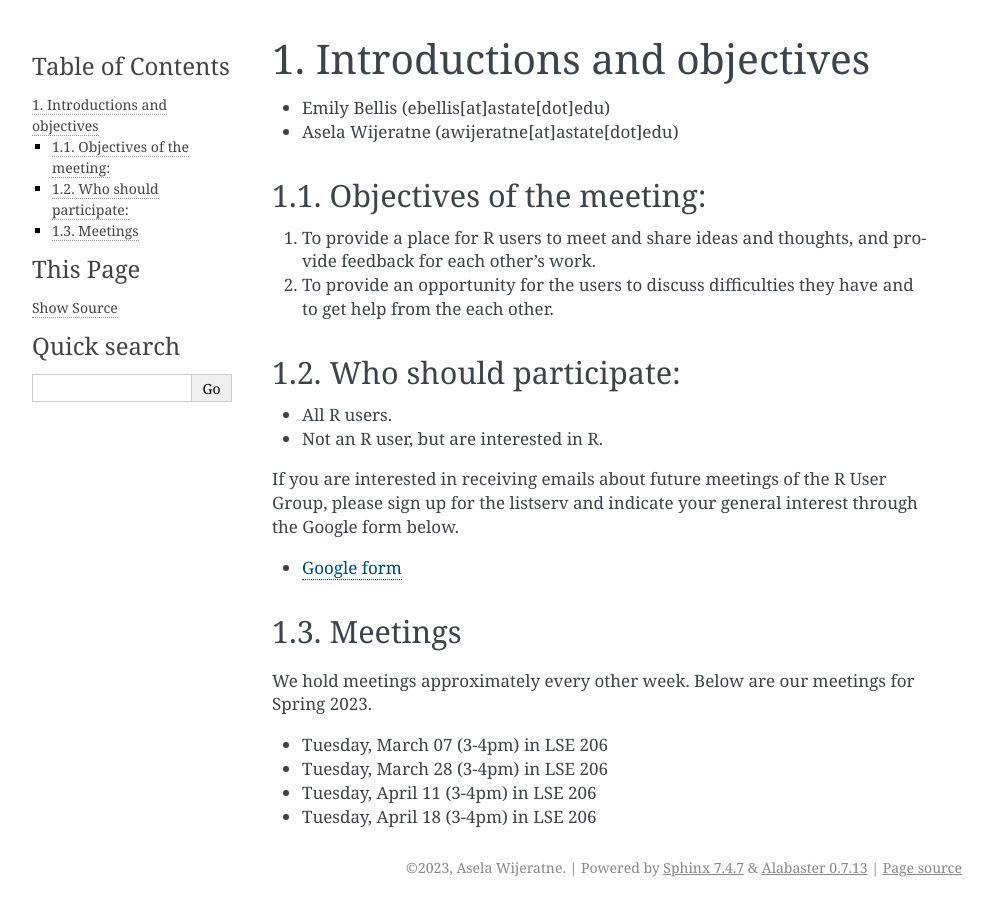
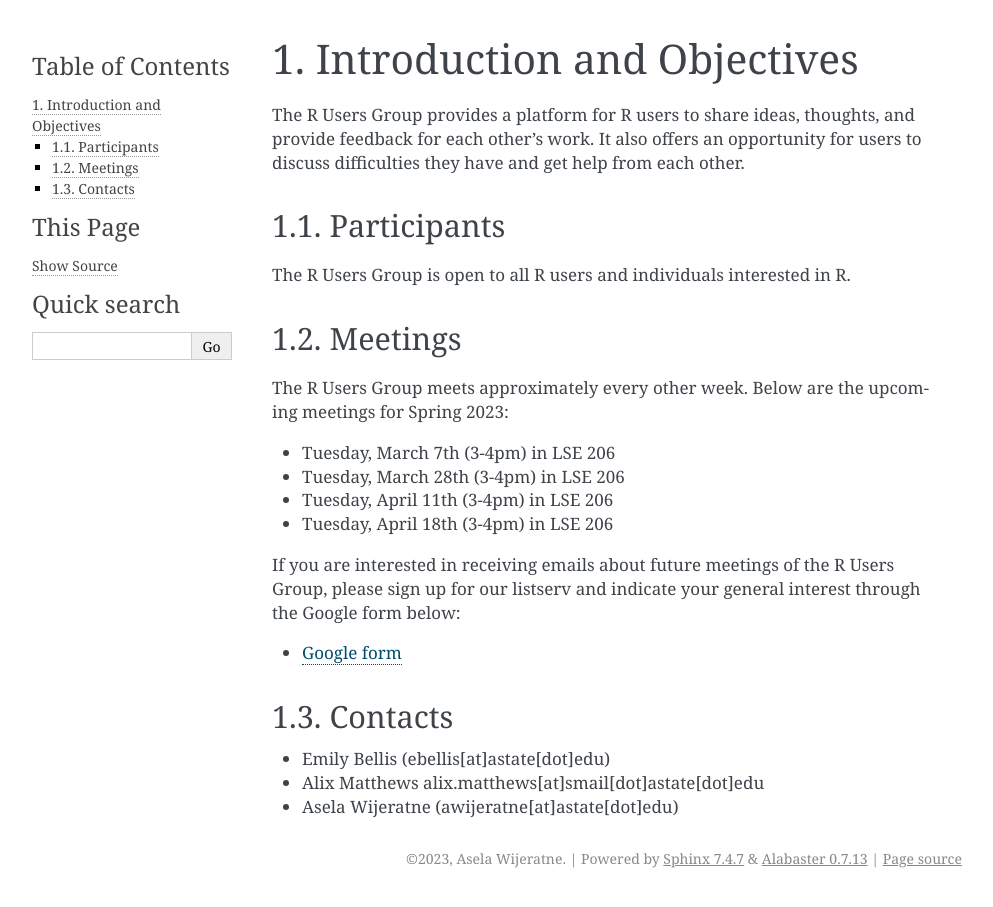
Before and after one commit to ajwije/Astate_Ruser_group, a Sphinx documentation site: the page built from source/Introduction.rst, in a window 1280 px wide. Shown: the whole page, without its empty margins (148-1141 px from the left). Built offline with Sphinx 7.4.7, drawn with Linux system fonts in a browser that asks for light colours; pages that are not in the unit, such as notebooks, are missing from menus.

Commit message:
changed intro format

```diff
--- a/source/Introduction.rst
+++ b/source/Introduction.rst
@@ -1,47 +1,41 @@
-.. module:: R users group
-   :synopsis: Introductions and objectives
-.. moduleauthor:: Asela Wijeratne<awijeratne@astate.edu> and Alix Matthews<alix.matthews@smail.astate.edu>
-
-.. index::
+.. module:: R Users Group
+   :synopsis: Introduction and Objectives
+   :author: Asela Wijeratne <awijeratne@astate.edu>, Alix Matthews <alix.matthews@smail.astate.edu>
 
 .. highlight:: rest
 
+Introduction and Objectives
+===========================
 
-*****************************
-Introductions and objectives
-*****************************
+The R Users Group provides a platform for R users to share ideas, thoughts, and provide feedback for each other's work. It also offers an opportunity for users to discuss difficulties they have and get help from each other.
+
+Participants
+-------------
+
+The R Users Group is open to all R users and individuals interested in R.
+
+Meetings
+--------
+
+The R Users Group meets approximately every other week. Below are the upcoming meetings for Spring 2023:
+
+* Tuesday, March 7th (3-4pm) in LSE 206
+* Tuesday, March 28th (3-4pm) in LSE 206
+* Tuesday, April 11th (3-4pm) in LSE 206
+* Tuesday, April 18th (3-4pm) in LSE 206
+
+If you are interested in receiving emails about future meetings of the R Users Group, please sign up for our listserv and indicate your general interest through the Google form below:
+
+* `Google form <https://forms.gle/BRUxcq5FkMh7rTsU8>`_
 
 
 
+
+Contacts
+-------------
+
 * Emily Bellis (ebellis[at]astate[dot]edu)
 
+* Alix Matthews alix.matthews[at]smail[dot]astate[dot]edu
+
 * Asela Wijeratne (awijeratne[at]astate[dot]edu)
-
-
-Objectives of the meeting:
----------------------------------------------------------------
-1.     To provide a place for R users to meet and share ideas and thoughts, and provide feedback for each other's work.
-
-2.     To provide an opportunity for the users to discuss difficulties they have and to get help from the each other.
-
-
-Who should participate:
--------------------------------
-* All R users.
-
-* Not an R user, but are interested in R.
-
-If you are interested in receiving emails about future meetings of the R User Group, please sign up for the listserv and indicate your general interest through the Google form below.
-
-* `Google form`_
-
-.. _Google form: https://forms.gle/BRUxcq5FkMh7rTsU8
-
-Meetings
-------------------------
-We hold meetings approximately every other week. Below are our meetings for Spring 2023.
-
-* Tuesday, March 07 (3-4pm) in LSE 206
-* Tuesday, March 28 (3-4pm) in LSE 206
-* Tuesday, April 11 (3-4pm) in LSE 206
-* Tuesday, April 18 (3-4pm) in LSE 206
```
Also changed, not shown: 9 other files.
